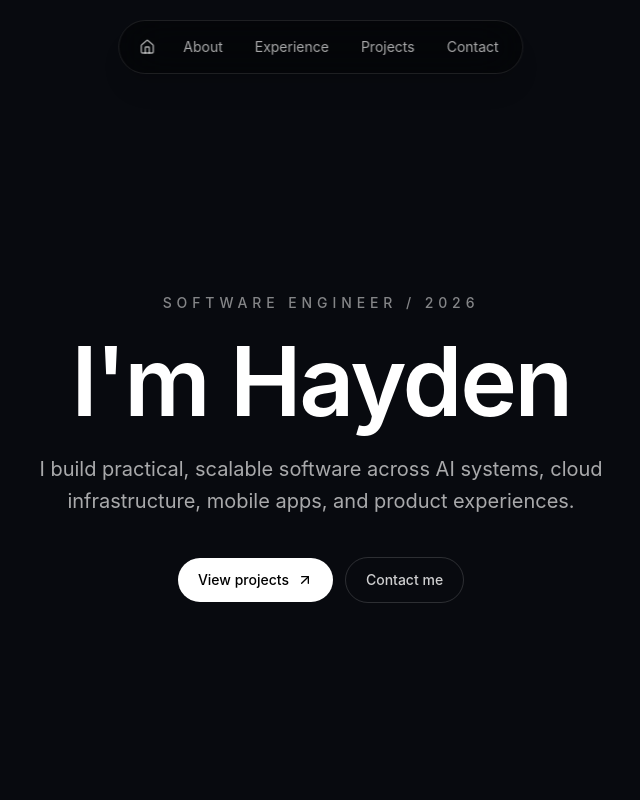
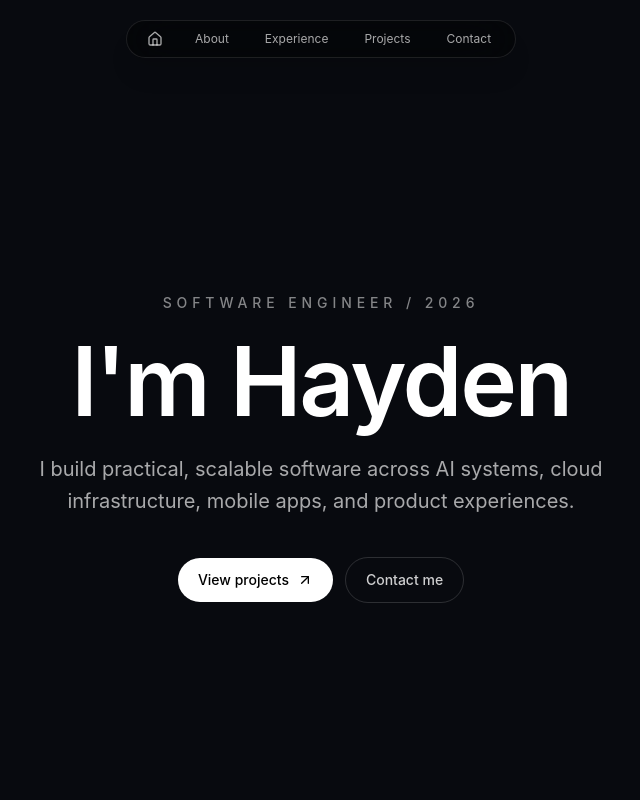
Before and after one commit to hayden-jennings/hayden-jennings.com, a React (Vite) app in the folder hayden-portfolio/: page / in a window 1280 px wide. Shown: the top 800 px of the page, without its empty margins (319-959 px from the left). Built offline with nearby package versions, Linux system fonts and the light colour scheme.

Commit message:
updates to nav bar

```diff
--- a/hayden-portfolio/src/App.tsx
+++ b/hayden-portfolio/src/App.tsx
@@ -77,19 +77,19 @@ export default function PortfolioLandingPage() {
 
 function FloatingHeader() {
   return (
-    <header className="fixed left-1/2 top-5 z-50 -translate-x-1/2 rounded-full border border-white/10 bg-black/40 px-3 py-2 shadow-xl backdrop-blur-xl">
-      <nav className="flex items-center gap-2">
+    <header className="fixed left-1/2 top-5 z-50 -translate-x-1/2 rounded-full border border-white/10 bg-black/40 px-2 py-1 shadow-xl backdrop-blur-xl">
+      <nav className="flex items-center gap-1">
         <a
           href="#top"
           className="
             rounded-full
-            p-2
+            px-3
+            py-1.5
             text-white/65
             transition-all
             duration-300
             hover:bg-white/10
             hover:text-white
-            hover:scale-105
           "
         >
           <House className="h-4 w-4" />
@@ -101,16 +101,14 @@ function FloatingHeader() {
             href={item.href}
             className="
               rounded-full
-            px-3
-            py-2
+              px-4
+              py-1.5
               text-xs
               text-white/65
               transition-all
               duration-300
               hover:bg-white/10
               hover:text-white
-            hover:scale-105
-            sm:text-sm
             "
           >
             {item.label}
```
Lines whose indentation alone changed are shown as unchanged.
